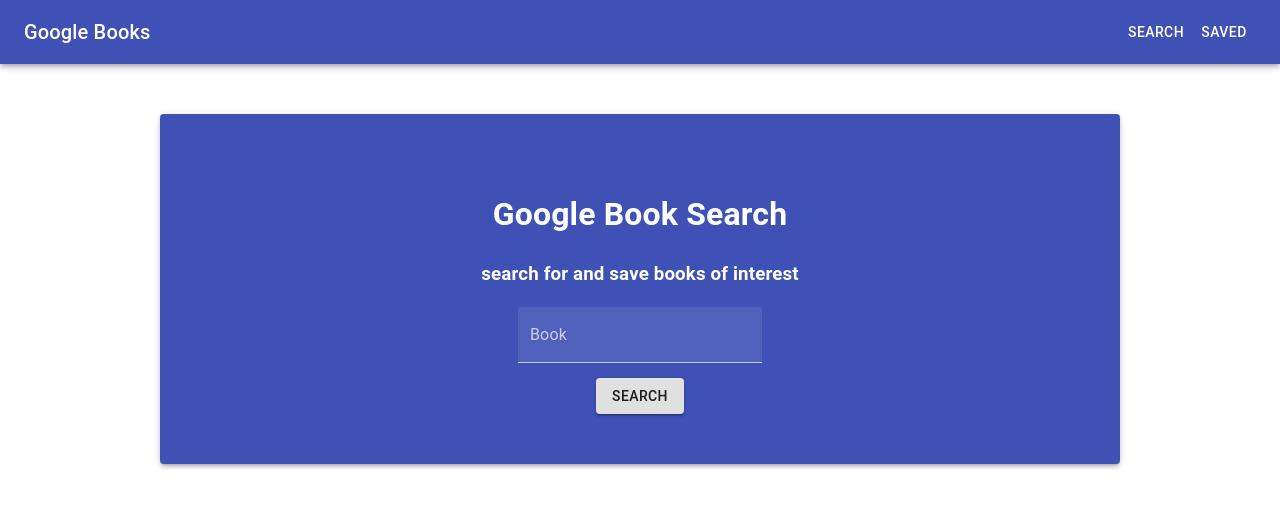
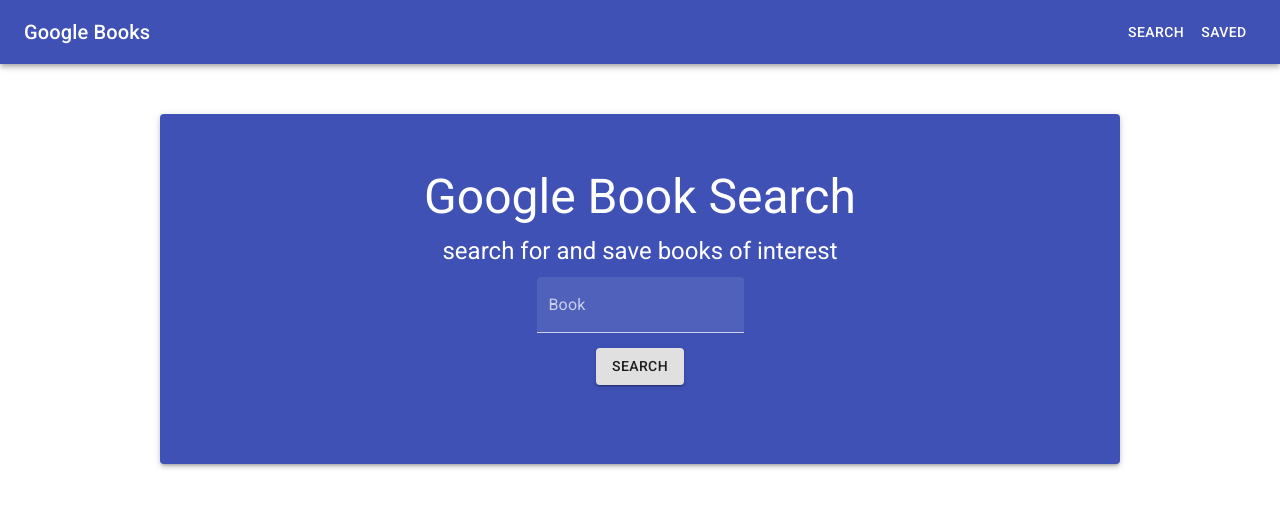
Before and after one commit to Goodlvn/your-google-library, a React (Create React App) app in the folder client/: page / in a window 1280 px wide. Shown: the top 508 px of the page. Built offline with nearby package versions, Linux system fonts and the light colour scheme.

Commit message:
add typography to banner

```diff
--- a/client/public/index.html
+++ b/client/public/index.html
@@ -15,6 +15,7 @@
       user's mobile device or desktop. See https://developers.google.com/web/fundamentals/web-app-manifest/
     -->
     <link rel="manifest" href="%PUBLIC_URL%/manifest.json" />
+    <link rel="stylesheet" href="https://fonts.googleapis.com/css?family=Roboto:300,400,500,700&display=swap" />
     <!--
       Notice the use of %PUBLIC_URL% in the tags above.
       It will be replaced with the URL of the `public` folder during the build.
--- a/client/src/components/Banner.js
+++ b/client/src/components/Banner.js
@@ -26,13 +26,13 @@
 
         <Paper elevation={3} className={classes.root}>
             <div className={classes.content}>
-                <Typography>
-                    <h1>Google Book Search</h1>
+                <Typography variant="h3">
+                    Google Book Search
                 </Typography>
-                <Typography>
-                    <h3>search for and save books of interest</h3>
+                <Typography variant="h5" style={{margin: 10}}>
+                    search for and save books of interest
                 </Typography>
-                <DoSearch/>
+                <DoSearch />
             </div>
         </Paper>
     );
--- a/client/src/components/DoSearch.js
+++ b/client/src/components/DoSearch.js
@@ -1,4 +1,4 @@
-import React from 'react';
+import React, { useState } from 'react';
 import { makeStyles } from '@material-ui/core/styles';
 import { TextField, Button, Grid } from '@material-ui/core';
 
@@ -13,12 +13,19 @@
 
 export default function DoSearch() {
   const classes = useStyles();
+  const [title, setTitle] = useState("");
+
+  const handleChange = e => {
+    const { value } = e.target;
+    setTitle(value);
+    console.log(title);
+  }
 
   return (
     <form className={classes.root} noValidate autoComplete="off">
       <Grid container style={{margin: "0 auto"}}>
         <Grid item xs={12}>
-          <TextField id="filled-basic" label="Book" variant="filled" />
+          <TextField id="filled-basic" label="Book" variant="filled" onChange={handleChange}/>
         </Grid>
         <Grid item xs={12}>
           <Button
--- a/client/src/components/SavedBanner.js
+++ b/client/src/components/SavedBanner.js
@@ -25,9 +25,9 @@
 
         <Paper elevation={3} className={classes.root}>
             <div className={classes.content}>
-                <Typography>
-                    <h1>Your Own Google Library</h1>
-                </Typography>
+            <Typography variant="h3">
+                    Your Library 🎉
+            </Typography>
             </div>
         </Paper>
     );
```
